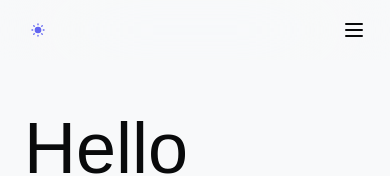
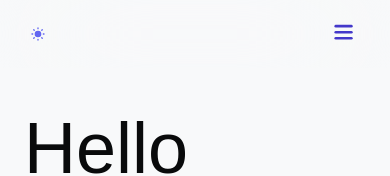
Before and after one commit to mxnan/contentlayer-blogs, a Next.js app: page / in a window 390 px wide. Shown: the top 176 px of the page. Built offline with nearby package versions, Linux system fonts and the light colour scheme; a web font is replaced by a local one.

Commit message:
:hammer: add new responsive sidebar

```diff
--- a/src/app/(pages)/components/layout.tsx
+++ b/src/app/(pages)/components/layout.tsx
@@ -1,8 +1,8 @@
 // app/components/layout.tsx
 import dynamic from "next/dynamic";
 
-const DynamicComponentSidebar = dynamic(
-  () => import("@/components/navigation/component-sidebar"),
+const DynamicResponsiveSidebar = dynamic(
+  () => import("@/components/navigation/responsive-sidebar"),
   { ssr: true }
 );
 
@@ -11,10 +11,11 @@ export default function ComponentsLayout({
 }: {
   children: React.ReactNode;
 }) {
+
   return (
-    <div className="flex relative min-h-screen ">
-      <DynamicComponentSidebar />
-      <div className="relative pt-16 w-full max-w-5xl 2xl:max-w-7xl mx-auto">
+    <div className="relative min-h-screen ">
+      <DynamicResponsiveSidebar />
+      <div className="relative pt-16 xl:ml-56">
         {children}
       </div>
     </div>
--- a/src/components/navigation/navbar.tsx
+++ b/src/components/navigation/navbar.tsx
@@ -13,6 +13,7 @@ import { BorderBeam } from "../custom/border-beam";
 import { cn } from "@/lib/utils";
 import { usePathname } from "next/navigation";
 import { Navlinks } from "@/lib/site.config";
+import OpenCloseButton from "../open-close-button";
 
 // main navbar for exporting to baselayout
 export default function Navbar() {
@@ -92,8 +93,8 @@ const DesktopNav = () => {
         isHidden ? "border-b-[5px]" : "border-b-[1px]  "
       )}
     >
-      <BorderBeam />
-      <div className="relative bg-white dark:bg-black pt-1 px-[1.5rem] lg:px-24 w-full flex items-center justify-between">
+      <div className="relative bg-white dark:bg-black pt-1 px-[1.5rem] 2xl:px-20 w-full flex items-center justify-between">
+        <BorderBeam />
         <Link
           href="/"
           className="flex items-center text-sm text-gray-600 dark:text-gray-300 gap-3"
@@ -141,7 +142,6 @@ const DesktopNav = () => {
             </Link>
           ))}
         </div>
-
         <ThemeToggle />
       </div>
     </motion.div>
@@ -189,37 +189,16 @@ const MobileNav = () => {
       flex items-center justify-between py-4 container"
       >
         <ThemeToggle />
-        <div className="relative uppercase  font-body text-lg ">
-          <div className="flex items-center justify-between gap-4">
-            <Link href={Navlinks[0].link} legacyBehavior>
-              <a className="font-medium block py-2">
-                {pathname !== "/" && Navlinks[0].name}
-              </a>
+        <div className="relative font-body ">
+          <div className="flex items-center justify-between gap-2">
+            <Link href={Navlinks[0].link}>
+              {pathname !== "/" && Navlinks[0].name}
             </Link>
-            <button
-              className="fill-black dark:fill-white"
-              onClick={toggleMenu}
-              aria-label="Toggle Mobile Menu"
-            >
-              <svg
-                className="h-6 w-6 "
-                xmlns="http://www.w3.org/2000/svg"
-                viewBox="0 0 24 24"
-              >
-                {isOpen ? (
-                  <path
-                    fillRule="evenodd"
-                    clipRule="evenodd"
-                    d="M18.278 16.864a1 1 0 0 1-1.414 1.414l-4.829-4.828-4.828 4.828a1 1 0 0 1-1.414-1.414l4.828-4.829-4.828-4.828a1 1 0 0 1 1.414-1.414l4.829 4.828 4.828-4.828a1 1 0 1 1 1.414 1.414l-4.828 4.829 4.828 4.828z"
-                  />
-                ) : (
-                  <path
-                    fillRule="evenodd"
-                    d="M4 5h16a1 1 0 0 1 0 2H4a1 1 0 1 1 0-2zm0 6h16a1 1 0 0 1 0 2H4a1 1 0 0 1 0-2zm0 6h16a1 1 0 0 1 0 2H4a1 1 0 0 1 0-2z"
-                  />
-                )}
-              </svg>
-            </button>
+            <OpenCloseButton
+              className=""
+              onclickFunction={toggleMenu}
+              isOpen={isOpen}
+            />
           </div>
           <AnimatePresence>
             {isOpen && (
@@ -237,7 +216,7 @@ const MobileNav = () => {
                   <Link
                     key={link.link}
                     href={link.link}
-                    className="font-medium"
+
                   >
                     {link.name}
                   </Link>
--- /dev/null
+++ b/src/components/navigation/responsive-sidebar.tsx
@@ -0,0 +1,94 @@
+// components/ResponsiveSidebar.tsx
+"use client";
+import { useState, useEffect } from "react";
+import { motion } from "framer-motion";
+import { componentSidebar } from "@/lib/site.config";
+import Link from "next/link";
+import { ArrowDownRight, MoveRight } from "lucide-react";
+import OpenCloseButton from "../open-close-button";
+import { cn } from "@/lib/utils";
+
+const ResponsiveSidebar = () => {
+  const [isOpen, setIsOpen] = useState(false);
+  const [isMobile, setIsMobile] = useState(false);
+
+  useEffect(() => {
+    const checkMobile = () => {
+      setIsMobile(window.innerWidth < 1280); // Adjust breakpoint as needed
+    };
+
+    checkMobile();
+    window.addEventListener("resize", checkMobile);
+    return () => window.removeEventListener("resize", checkMobile);
+  }, []);
+
+  const toggleSidebar = () => setIsOpen(!isOpen);
+
+  const sidebarVariants = {
+    open: { x: 0, scaleY: 1, opacity: 1 },
+    closed: { x: "-100%", scaleY: 0.4, opacity: 0 },
+  };
+
+  return (
+    <>
+      {isMobile && (
+        <OpenCloseButton
+          className="fixed top-5 left-20 md:left-32 md:top-3"
+          text1="See all ?"
+          text2="Close"
+          isOpen={isOpen}
+          onclickFunction={toggleSidebar}
+        />
+      )}
+      <motion.div
+        className={cn(
+          "fixed z-30 left-0 top-44 h-[70vh] p-4 rounded-2xl shadow-xl border border-stone-300 dark:border-stone-700",
+          isMobile
+            ? "w-64  bg-white dark:bg-black"
+            : "w-56 bg-transparent border-0 shadow-none flex justify-center 2xl:ml-4 "
+        )}
+        initial={isMobile ? "closed" : "open"}
+        animate={isMobile ? (isOpen ? "open" : "closed") : "open"}
+        variants={sidebarVariants}
+        transition={{
+          duration: 0.6,
+          ease: "easeInOut",
+          type: "tween",
+          damping: 50,
+          stiffness: 200,
+          restDelta: 0.001,
+        }}
+      >
+        <nav className="flex-1 flex flex-col  gap-4">
+          {/* Mapping over componentSidebar from lib/site.config*/}
+          {componentSidebar.map((category) => (
+            <div key={category.category} className="flex flex-col gap-3">
+              <span className="font-medium text-xl px-1 py-1">
+                {category.category}
+              </span>
+
+              <ul className="flex flex-col gap-1 text-gray-500 dark:text-gray-400">
+                {category.items.map((item) => (
+                  <li
+                    key={item.name}
+                    className="hover:translate-x-2 transition-transform ease-in-out duration-300"
+                  >
+                    <Link
+                      href={item.href}
+                      className="custom-underline w-max pb-2 flex items-center gap-2 group/link"
+                    >
+                      {item.name}
+                      <ArrowDownRight className="w-4 h-4 group-hover/link:-rotate-45 transition-transform ease-in-out duration-300 " />
+                    </Link>
+                  </li>
+                ))}
+              </ul>
+            </div>
+          ))}
+        </nav>
+      </motion.div>
+    </>
+  );
+};
+
+export default ResponsiveSidebar;
--- /dev/null
+++ b/src/components/open-close-button.tsx
@@ -0,0 +1,69 @@
+"use client";
+import React, { useEffect, useState } from "react";
+import { motion } from "framer-motion";
+import { Button } from "./ui/button";
+import { cn } from "@/lib/utils";
+const OpenCloseButton = ({
+  onclickFunction,
+  isOpen,
+  text1,
+  text2,
+  className,
+}: {
+  onclickFunction: () => void;
+  isOpen: boolean;
+  text1?: string;
+  text2?: string;
+  className?: string;
+}) => {
+  return (
+    <>
+      <motion.div
+        className={cn("z-50", className)}
+        initial={false}
+        animate={isOpen ? "open" : "closed"}
+      >
+        <Button
+          variant={"secondary"}
+          onClick={onclickFunction}
+          className="flex items-center gap-4 bg-transparent hover:bg-transparent"
+        >
+          {text1 && text2 && <span>{isOpen ? text2 : text1}</span>}
+
+          <motion.svg
+            width="20"
+            height="20"
+            viewBox="0 0 23 23"
+            fill="none"
+            strokeWidth={3}
+            strokeLinecap="round"
+            className=" stroke-indigo-700 dark:stroke-amber-700"
+          >
+            <motion.path
+              variants={{
+                closed: { d: "M 2 2.5 L 20 2.5" },
+                open: { d: "M 3 16.5 L 17 2.5" },
+              }}
+            />
+            <motion.path
+              d="M 2 9.423 L 20 9.423"
+              variants={{
+                closed: { opacity: 1 },
+                open: { opacity: 0 },
+              }}
+              transition={{ duration: 0.1 }}
+            />
+            <motion.path
+              variants={{
+                closed: { d: "M 2 16.346 L 20 16.346" },
+                open: { d: "M 3 2.5 L 17 16.346" },
+              }}
+            />
+          </motion.svg>
+        </Button>
+      </motion.div>
+    </>
+  );
+};
+
+export default OpenCloseButton;
```
